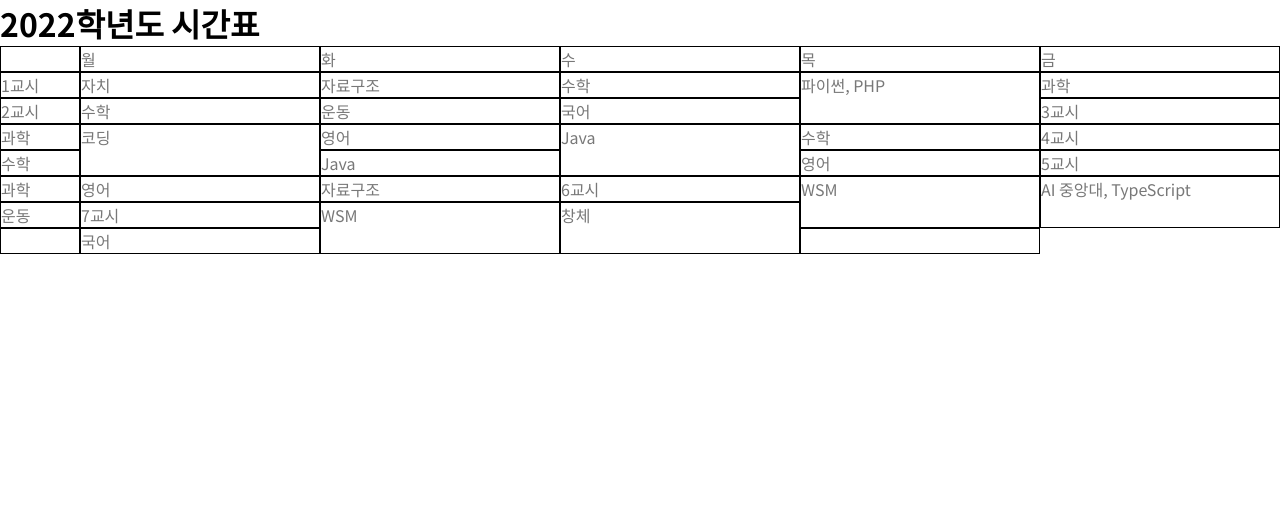
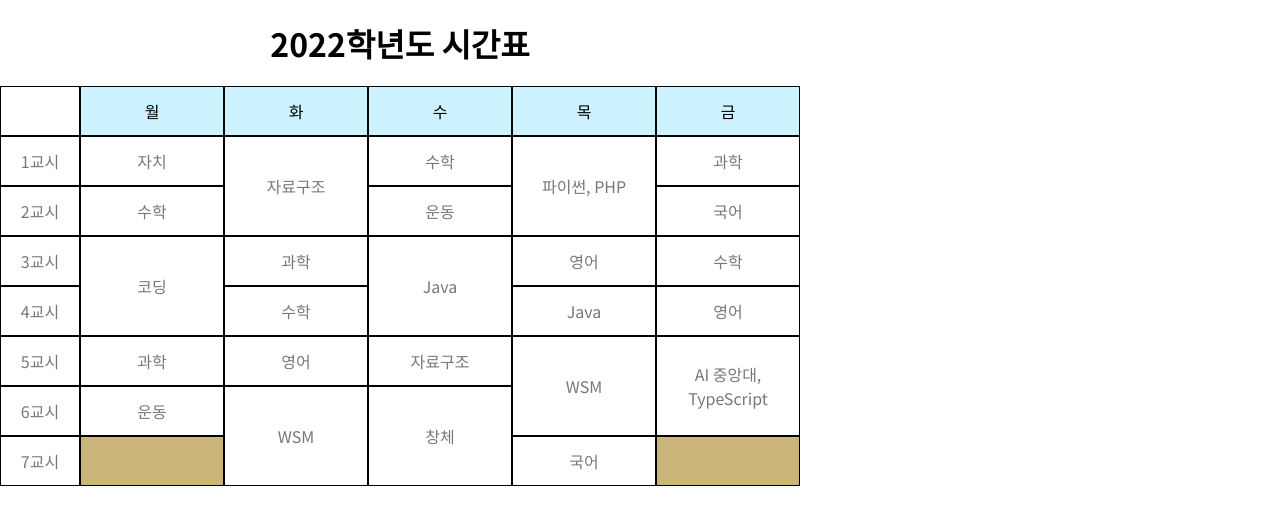
Before and after one commit to yurim3/WSM_2022, a plain HTML site: page 20220901_grid/2-4 timetable.html in a window 1280 px wide. Drawn offline with Linux system fonts and the light colour scheme.

Commit message:
2-4 timetable completed

```diff
--- a/20220901_grid/2-4 timetable.html
+++ b/20220901_grid/2-4 timetable.html
@@ -46,7 +46,7 @@
         <div class="grid-item">영어</div>
         <div class="grid-item">자료구조</div>
         <div class="grid-item">WSM</div>
-        <div class="grid-item">AI 중앙대, TypeScript</div>
+        <div class="grid-item">AI 중앙대,<br>TypeScript</div>
 
         <div class="grid-item period">6교시</div>
         <div class="grid-item">운동</div>
--- a/20220901_grid/css/2-4.css
+++ b/20220901_grid/css/2-4.css
@@ -1,15 +1,31 @@
+h1 {
+    text-align: center;
+    padding: 20px;
+    max-width: 800px;
+}
 .grid-container {
     display: grid;
     grid-template-columns: 80px repeat(5, 1fr);
+    max-width: 800px;
+    height: 400px;
+}
+
+.days-of-the-week {
+    background-color: rgb(204, 241, 255);
+    color: black;
 }
 
 .grid-item {
     border: 1px solid black;
+    display: flex;
+    justify-content: center;
+    align-items: center;
+    text-align: center;
 }
 
-.grid-item :nth-child(9) {
+.grid-item:nth-child(9) {
     grid-row-start: 2;
-    grid-row: 4;
+    grid-row-end: 4;
     grid-column-start: 3;
     grid-column-end: 4;
 }
@@ -42,3 +58,7 @@
 .grid-item:nth-child(36) {
     grid-area: 7/4/9/5;
 }
+
+.blank {
+    background-color: rgb(204, 181, 122);
+}
```
